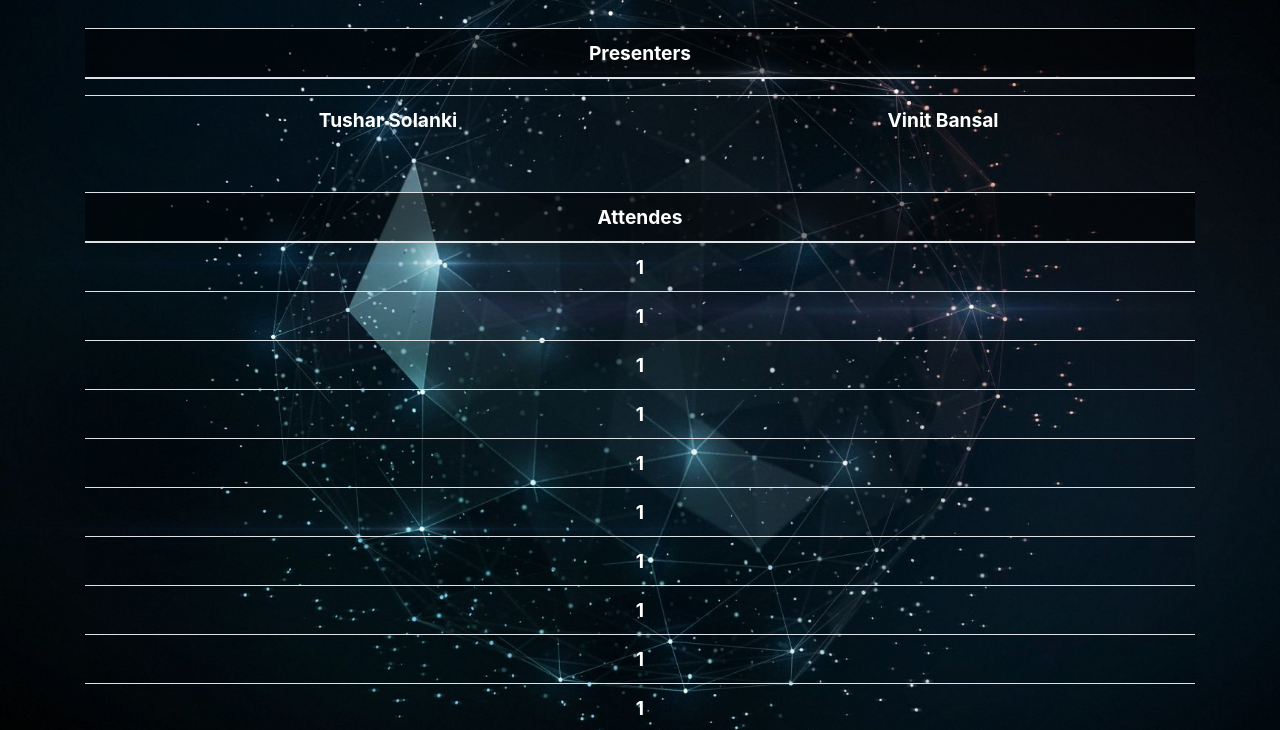
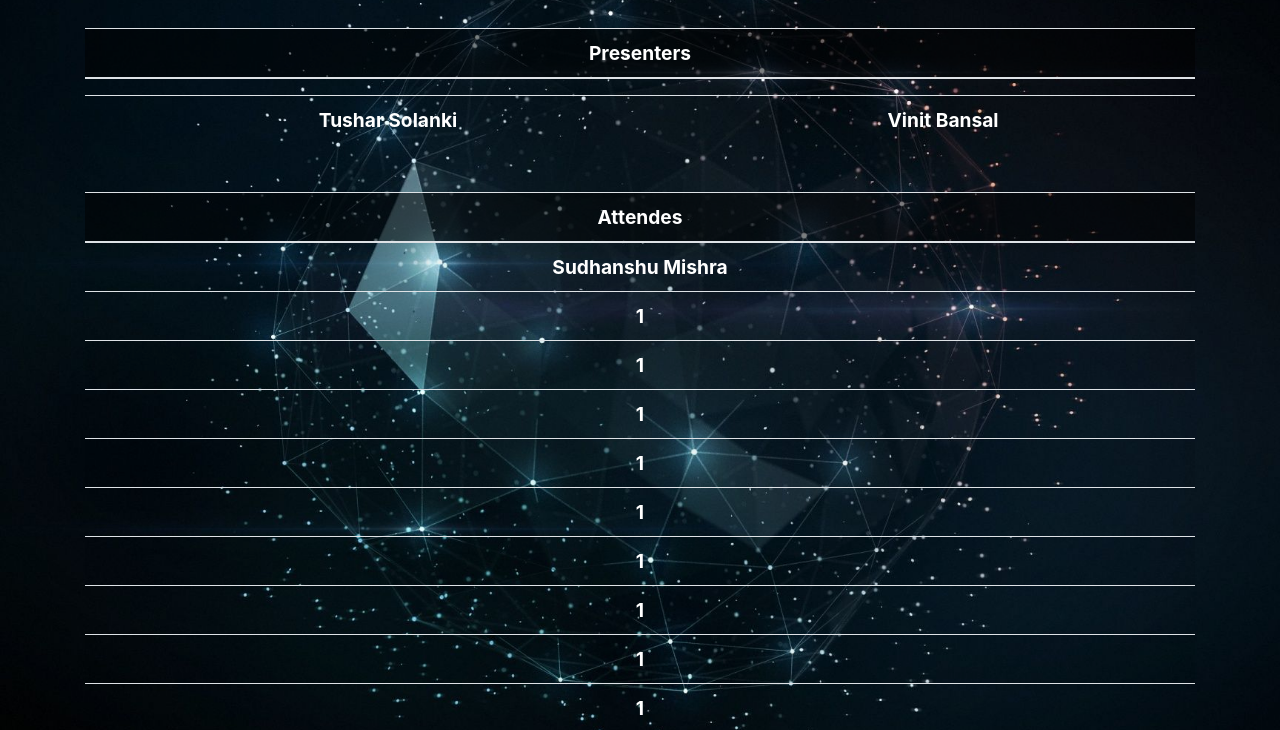
Before and after one commit to sudhan2606/tushars000.github.io, a plain HTML site: page index.html in a window 1280 px wide. Shown: the part 68-798 px from the top of the page. Drawn offline with Linux system fonts and the light colour scheme.

Commit message:
Added my name
changed the attendee name to my name

```diff
--- a/index.html
+++ b/index.html
@@ -36,7 +36,7 @@
                 </thead>
                 <tbody>
                     <tr>
-                        <th scope="row">1</th>
+                        <th scope="row">Sudhanshu Mishra</th>
                       </tr>
                   <tr>
                     <th scope="row">1</th>
```
